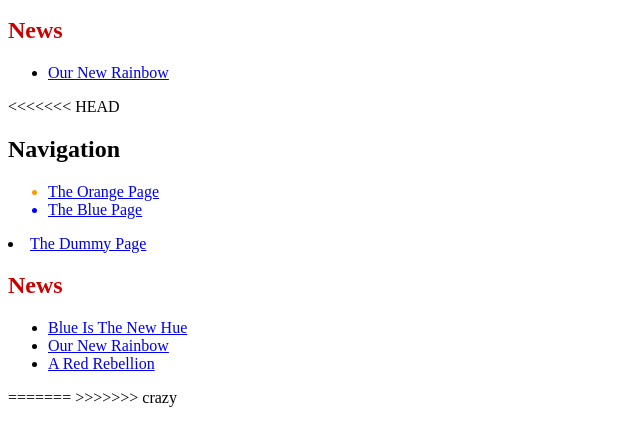
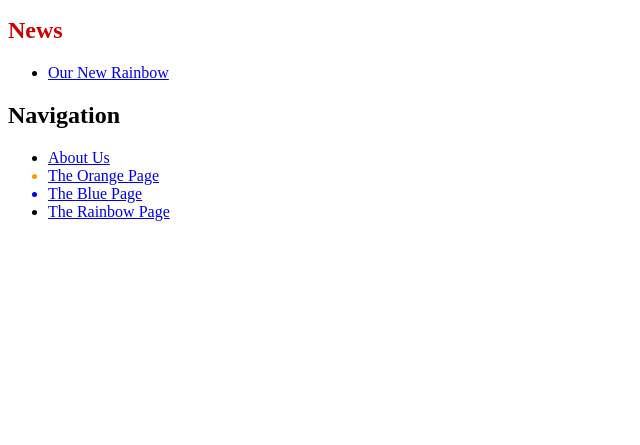
Before and after one commit to manvirhundal/2310376, a plain HTML site: page index.html in a window 1280 px wide. Shown: the part 101-546 px from the top of the page, without its empty margins (0-640 px from the left). Drawn offline with Linux system fonts and the light colour scheme.

Commit message:
add link to about section in home page

```diff
--- a/index.html
+++ b/index.html
@@ -12,27 +12,20 @@
   <ul>
     <li><a href="rainbow.html">Our New Rainbow</a></li>
   </ul>
-<<<<<<< HEAD
 <h2>Navigation</h2>
 <ul>
+  <li>
+    <a href="about/index.html">About Us</a>
+  </li>
   <li style="color: #F90">
     <a href="orange.html">The Orange Page</a>
   </li>
   <li style="color: #00F">
     <a href="blue.html">The Blue Page</a>
   </li>
+  <li>
+    <a href="rainbow.html">The Rainbow Page</a>
+  </li>
 </ul>
-  <li>
-    <a href="dummy.html">The Dummy Page</a>
-  </li>
-  <h2 style="color: #C00">News</h2>
-  <ul>
-    <li><a href="news-1.html">Blue Is The New Hue</a></li>
-    <li><a href="rainbow.html">Our New Rainbow</a></li>
-    <li><a href="news-2.html">A Red Rebellion</a></li>
-</ul>
-=======
-
->>>>>>> crazy
 </body>
 </html>
```
Also changed, not shown: about/mary.html (+1 -0 lines). Lines whose indentation alone changed are shown as unchanged.
